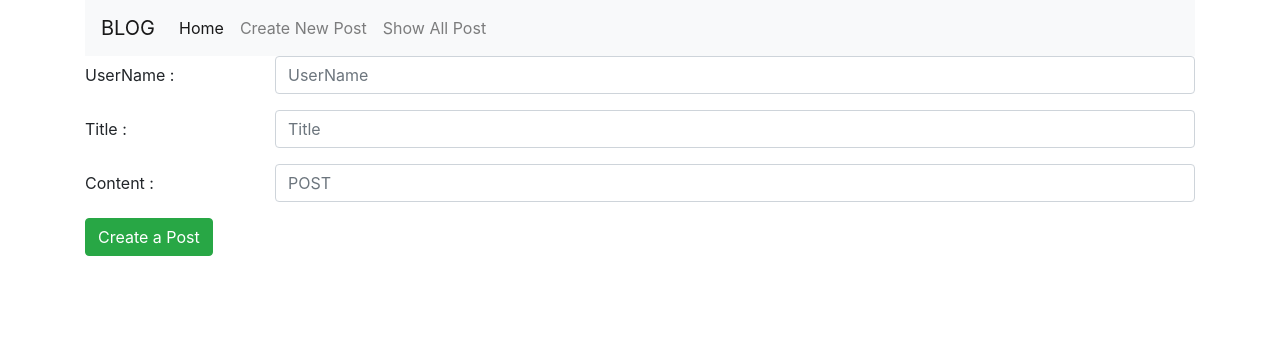
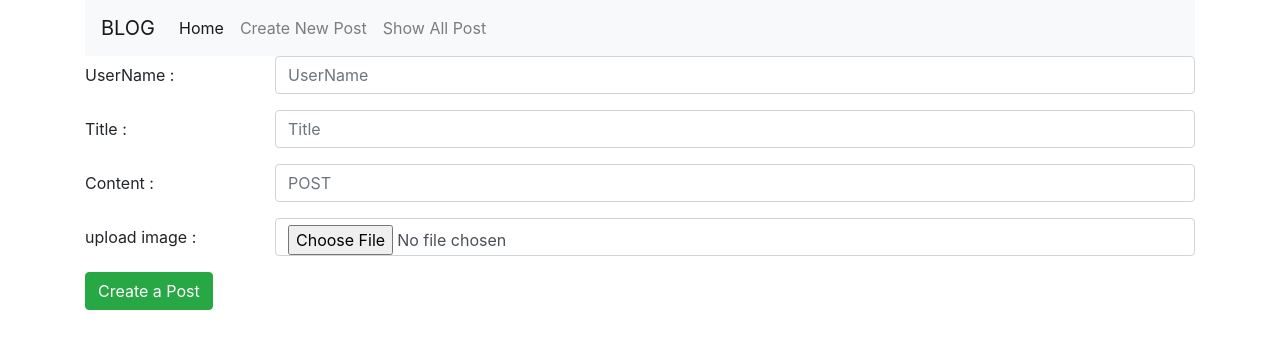
Before and after one commit to nrcool/React-blogapp, a React (Create React App) app: page /createpost in a window 1280 px wide. Shown: the top 348 px of the page. Built offline with nearby package versions, Linux system fonts and the light colour scheme.

Commit message:
added upload image function

```diff
--- a/src/components/Createpost.jsx
+++ b/src/components/Createpost.jsx
@@ -1,27 +1,35 @@
 import React, { Component } from 'react'
 
 export default class Createpost extends Component {
+
   render() {
     return (
-            <form>
+      <form onSubmit={this.props.submitform} >
         <div className="form-group row">
-              <label className="col-sm-2 col-form-label">UserName :</label>
+          <label className="col-sm-2 col-form-label" >UserName :</label>
           <div className="col-sm-10">
-                <input type="text" className="form-control" placeholder="UserName"/>
+            <input type="text" className="form-control" placeholder="UserName" value={this.props.username} onChange={this.props.getusername} />
           </div>
         </div>
         <div className="form-group row">
           <label className="col-sm-2 col-form-label">Title :</label>
           <div className="col-sm-10">
-                <input type="text" className="form-control" placeholder="Title"/>
+            <input type="text" className="form-control" placeholder="Title" value={this.props.title} onChange={this.props.gettitle} />
           </div>
-            </div> <div className="form-group row">
+        </div>
+        <div className="form-group row">
           <label className="col-sm-2 col-form-label">Content :</label>
           <div className="col-sm-10">
-                <input type="text" className="form-control" placeholder="POST"/>
+            <input type="text" className="form-control" placeholder="POST" value={this.props.content} onChange={this.props.getcontent} />
           </div>
         </div>
-            <button type="button" class="btn btn-success">Create a Post</button>
+        <div className="form-group row">
+          <label className="col-sm-2 col-form-label">upload image :</label>
+          <div className="col-sm-10">
+            <input type="file" className="form-control" placeholder="image" onChange={this.props.uploadimage} />
+          </div>
+        </div>
+        <button type="submit" className="btn btn-success">Create a Post</button>
       </form>
     )
   }
--- a/src/components/ShowallPosts.jsx
+++ b/src/components/ShowallPosts.jsx
@@ -1,12 +1,23 @@
 import React from 'react'
 
-export default function ShowallPosts() {
+export default function ShowallPosts(props) {
+    console.log(props)
     return (
-        <div className="jumbotron">
-        <h2 className="text-center text-bold bg-success">Hello, world!</h2>
-        <p className="lead">This is a simple hero unit, a simple jumbotron-style component for calling extra attention to featured content or information.</p>
-        <hr/>
-        <p>{new Date().toLocaleTimeString()}</p>
-      </div>
+       <div>
+           {props.all.map((item,index)=>{
+               return (
+                <div className="container alert-dark" key={index}>
+                    <h2 className="text-center text-bold bg-success">{item.title}<button className="float-right deletebtn">X</button></h2>
+                <details>
+                <summary>Read full article ,click here</summary>
+                    {item.file?(<img src={item.file} className="rounded mx-auto d-block" width="300" alt="myimage"/>):""}
+                    <p className="lead text-center p-2">{item.content}</p>
+                </details>
+                <hr/>
+                <p className="p-2 m-2">{item.username} Wrote at: {item.time}</p>
+              </div>
+               )
+           })}
+       </div>
     )
 }
```
Lines whose indentation alone changed are shown as unchanged.
